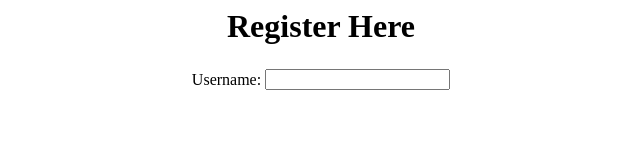
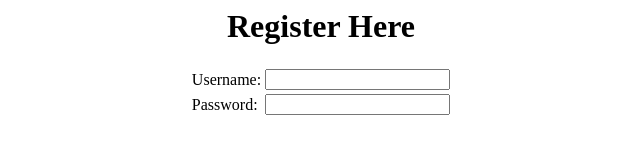
Before and after one commit to gamble-server/Register.html, a plain HTML site: page index.html in a window 1280 px wide. Shown: the whole page, without its empty margins (319-959 px from the left). Drawn offline with Linux system fonts and the light colour scheme.

Commit message:
Update index.html

```diff
--- a/index.html
+++ b/index.html
@@ -20,6 +20,15 @@
                               <input type="text" name="user">
                           </td>
                       </tr>
+
+                      <tr>
+                          <td>Password:</td>
+                          <td>
+                              <input type="Password" name="User_pass">
+
+
+                      </tr>
+
                   </table>
 
               </form>
```
